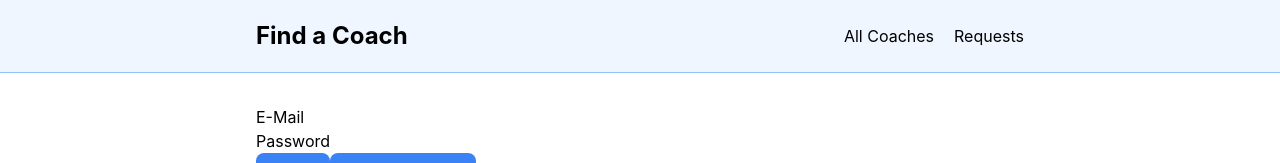
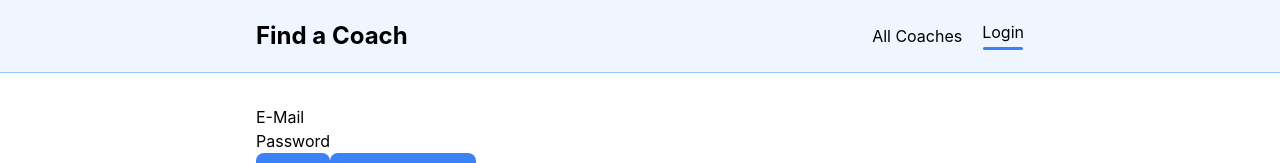
Before and after one commit to ahmadreza-ahmadi/Coach-Finder, a Vue app: page /auth in a window 1280 px wide. Shown: the top 163 px of the page. Built offline with nearby package versions, Linux system fonts and the light colour scheme.

Commit message:
implement logout action

```diff
--- a/src/components/TheHeader.vue
+++ b/src/components/TheHeader.vue
@@ -2,6 +2,7 @@
 import { computed } from 'vue'
 import { RouterLink } from 'vue-router'
 import { useAuthStore } from '@/stores/auth'
+import BaseButton from '@/components/BaseButton.vue'
 
 const authStore = useAuthStore()
 
@@ -12,6 +13,8 @@ const routerLinkClass = computed(() => {
 const routerLinkActiveClass = computed(() => {
   return 'before:bg-blue-500 before:opacity-100 -translate-y-1'
 })
+
+const logout = () => authStore.logout()
 </script>
 
 <template>
@@ -24,13 +27,18 @@ const routerLinkActiveClass = computed(() => {
             >All Coaches</RouterLink
           >
         </li>
-        <li v-if="authStore">
+        <li v-if="authStore.isAuthenticated">
           <RouterLink to="/requests" :class="routerLinkClass" :active-class="routerLinkActiveClass"
             >Requests</RouterLink
           >
         </li>
         <li v-else>
-          <RouterLink to="/auth"> Login </RouterLink>
+          <RouterLink to="/auth" :class="routerLinkClass" :active-class="routerLinkActiveClass">
+            Login
+          </RouterLink>
+        </li>
+        <li v-if="authStore.isAuthenticated">
+          <BaseButton @click="logout">Logout</BaseButton>
         </li>
       </ul>
     </nav>
--- a/src/stores/auth.js
+++ b/src/stores/auth.js
@@ -57,5 +57,11 @@ export const useAuthStore = defineStore('auth', () => {
     }
   }
 
-  return { userId, token, tokenExpiration, isAuthenticated, login, signup }
+  const logout = () => {
+    token.value = null
+    userId.value = null
+    tokenExpiration.value = null
+  }
+
+  return { userId, token, tokenExpiration, isAuthenticated, login, signup, logout }
 })
```
